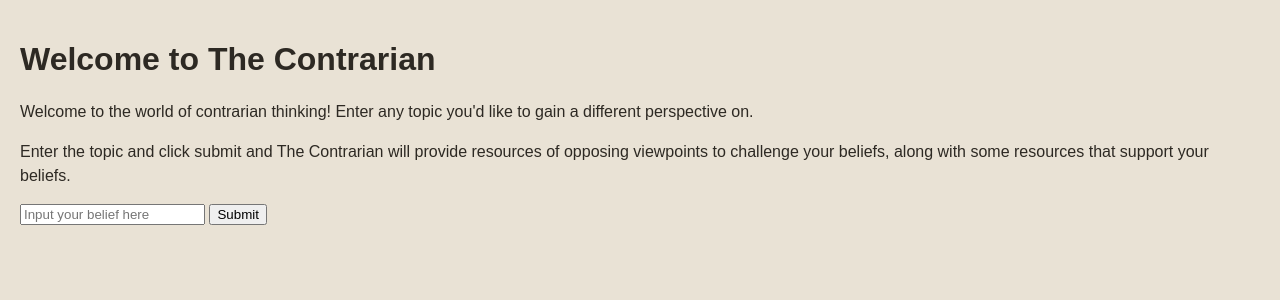
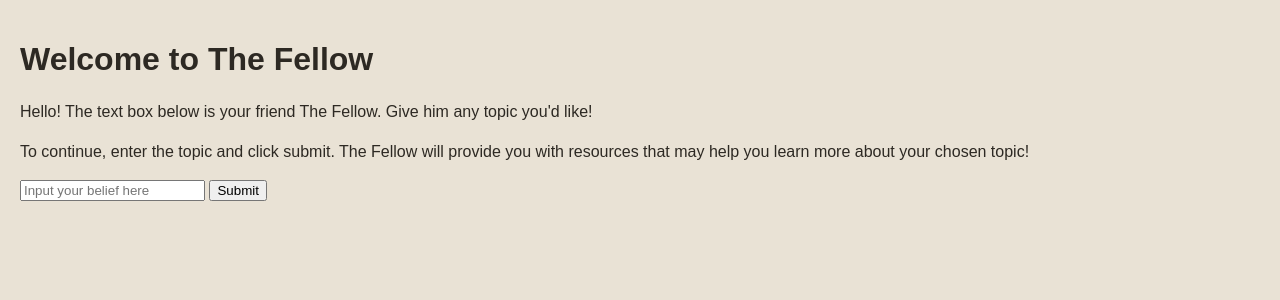
Before and after one commit to StealthBanana/The-Contrarian, a Flask app: page / in a window 1280 px wide. Shown: the top 300 px of the page. Run offline with Flask 3, Linux system fonts and the light colour scheme.

Commit message:
Changed from The Contrarian to The Fellow, a more helpful companion

```diff
--- a/templates/index.html
+++ b/templates/index.html
@@ -7,11 +7,11 @@
     <link rel="stylesheet" href="/static/main.css">
 </head>
 <body>
-    <h1>Welcome to The Contrarian</h1>
-    <p>Welcome to the world of contrarian thinking! Enter any topic you'd like to gain a different perspective on.</p>
-    <p>Enter the topic and click submit and The Contrarian will provide resources of opposing viewpoints to challenge your beliefs, along with some resources that support your beliefs.</p>
+    <h1>Welcome to The Fellow</h1>
+    <p>Hello! The text box below is your friend The Fellow. Give him any topic you'd like!</p>
+    <p>To continue, enter the topic and click submit. The Fellow will provide you with resources that may help you learn more about your chosen topic!</p>
     <form action="\" method="POST">
-        <input name="belief" placeholder="Input your belief here" type="text" maxlength="220">
+        <input name="belief" placeholder="Input your belief here" type="text" maxlength="100">
         <input name="submit" type="submit">
     </form>
 </body>
```
